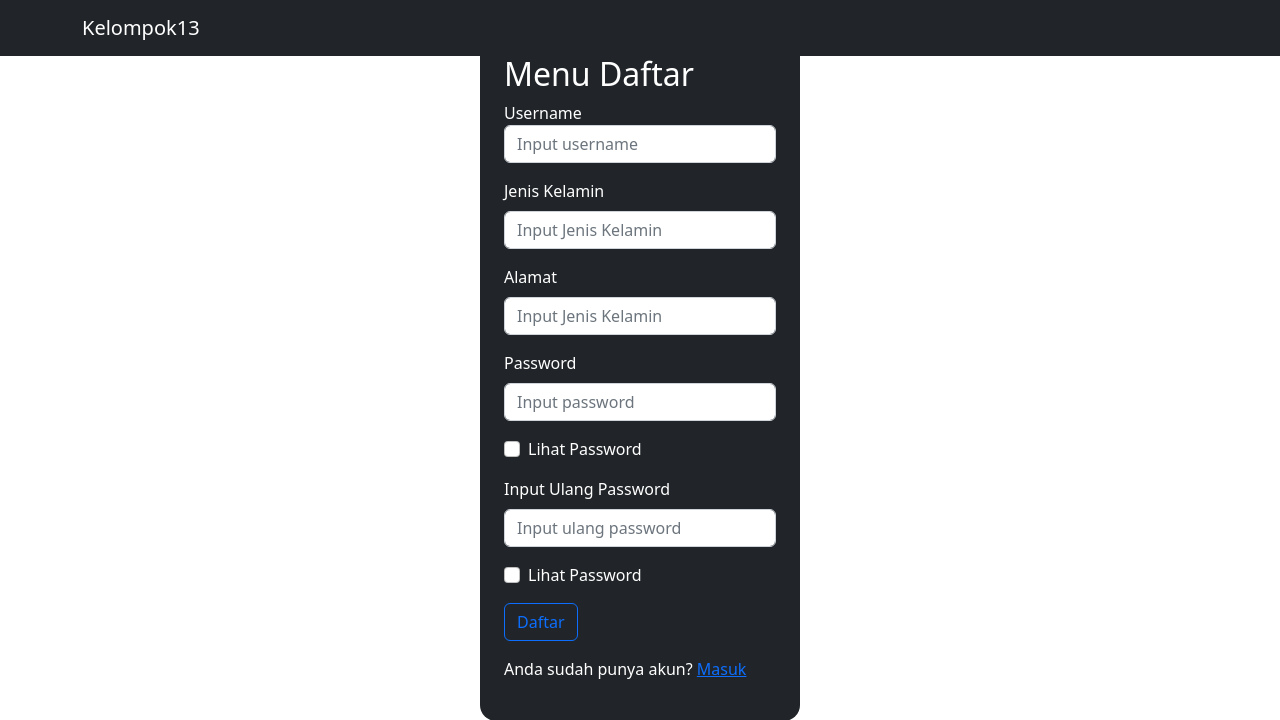
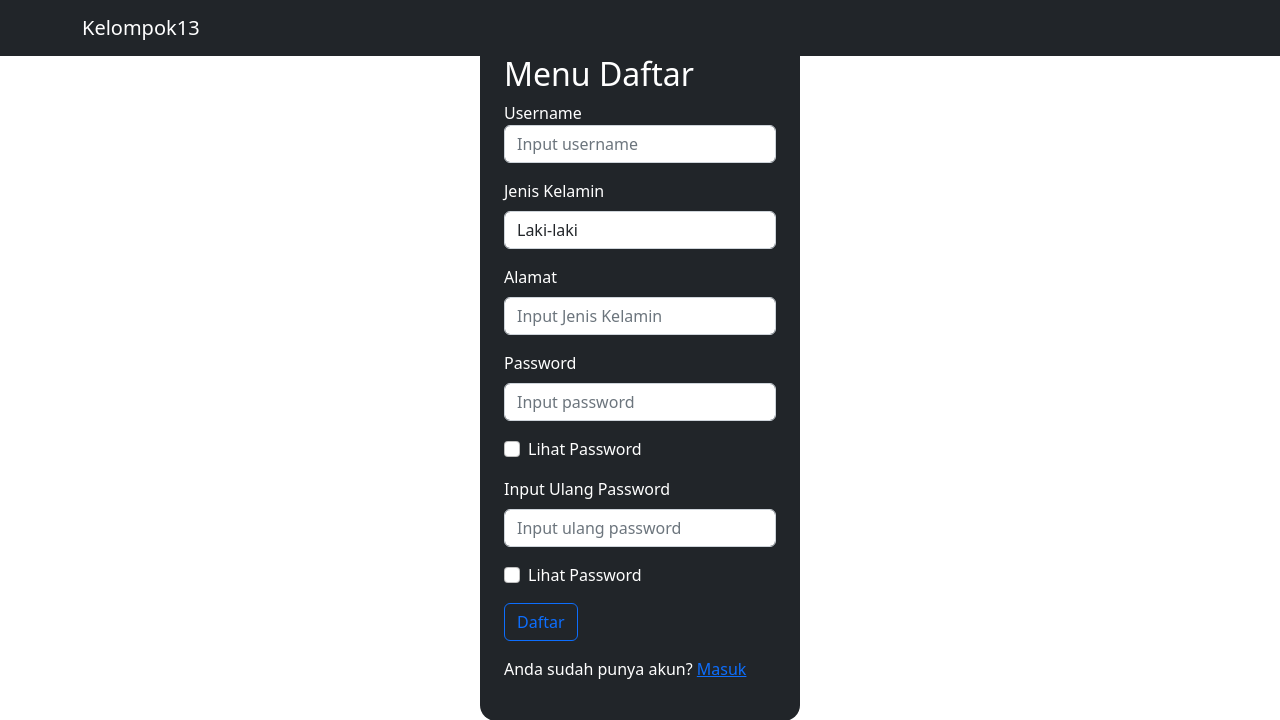
Before and after one commit to handimanny/kelompok13, a PHP site: page /daftar.php in a window 1280 px wide. Shown: the top 720 px of the page. Run offline with PHP 8.4, Linux system fonts and the light colour scheme.

Commit message:
perbarui1539

```diff
--- a/daftar.php
+++ b/daftar.php
@@ -45,7 +45,10 @@ if (isset($_SESSION['nama'])) {
         </div>
         <div class="mb-3">
             <label for="exampleInputPassword1" class="form-label">Jenis Kelamin</label>
-            <input type="text" placeholder="Input Jenis Kelamin" class="form-control" name="jenis_kelamin">
+            <select class="form-control" name="jenis_kelamin">
+              <option value="L">Laki-laki</option>
+              <option value="P">Perempuan</option>
+            </select>
         </div>
 
         <div class="mb-3">
```
